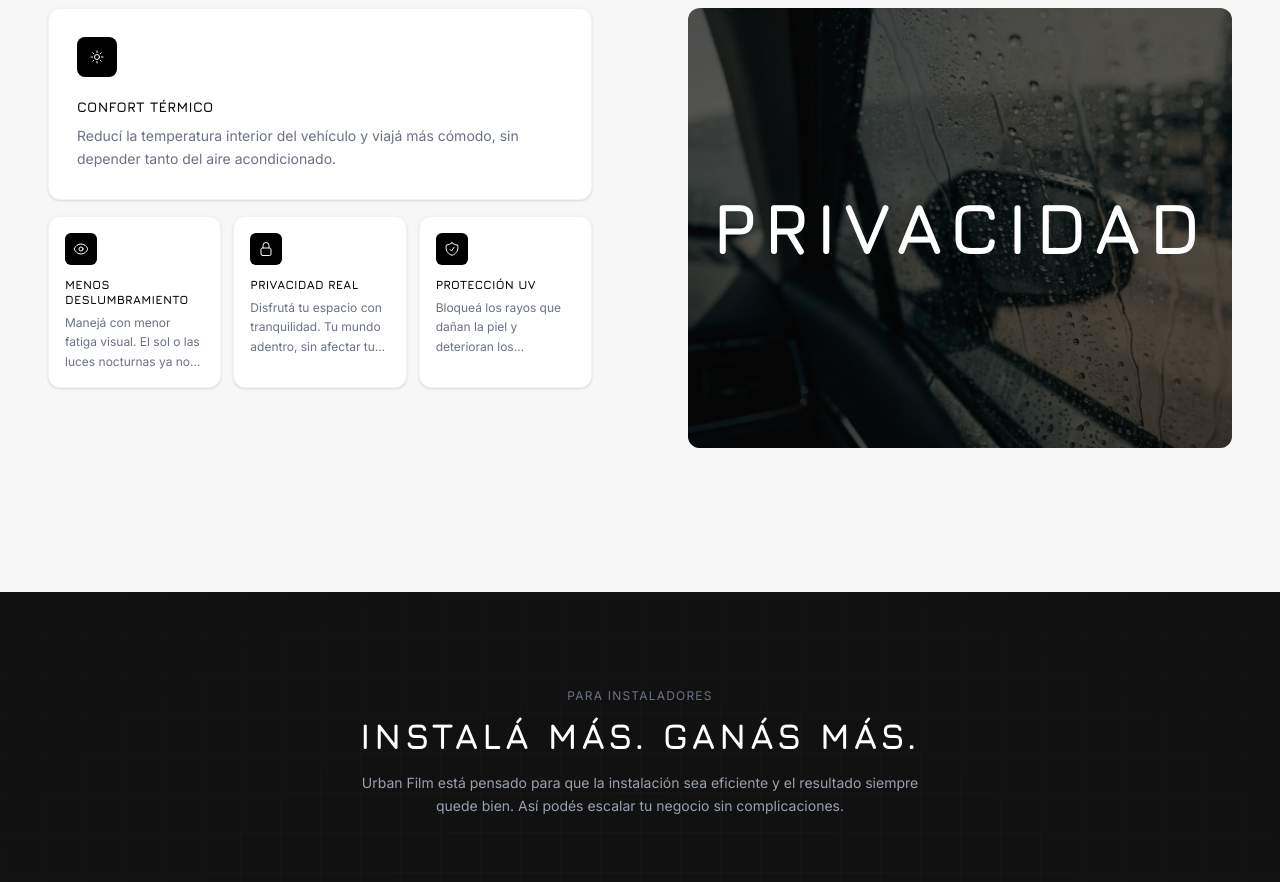
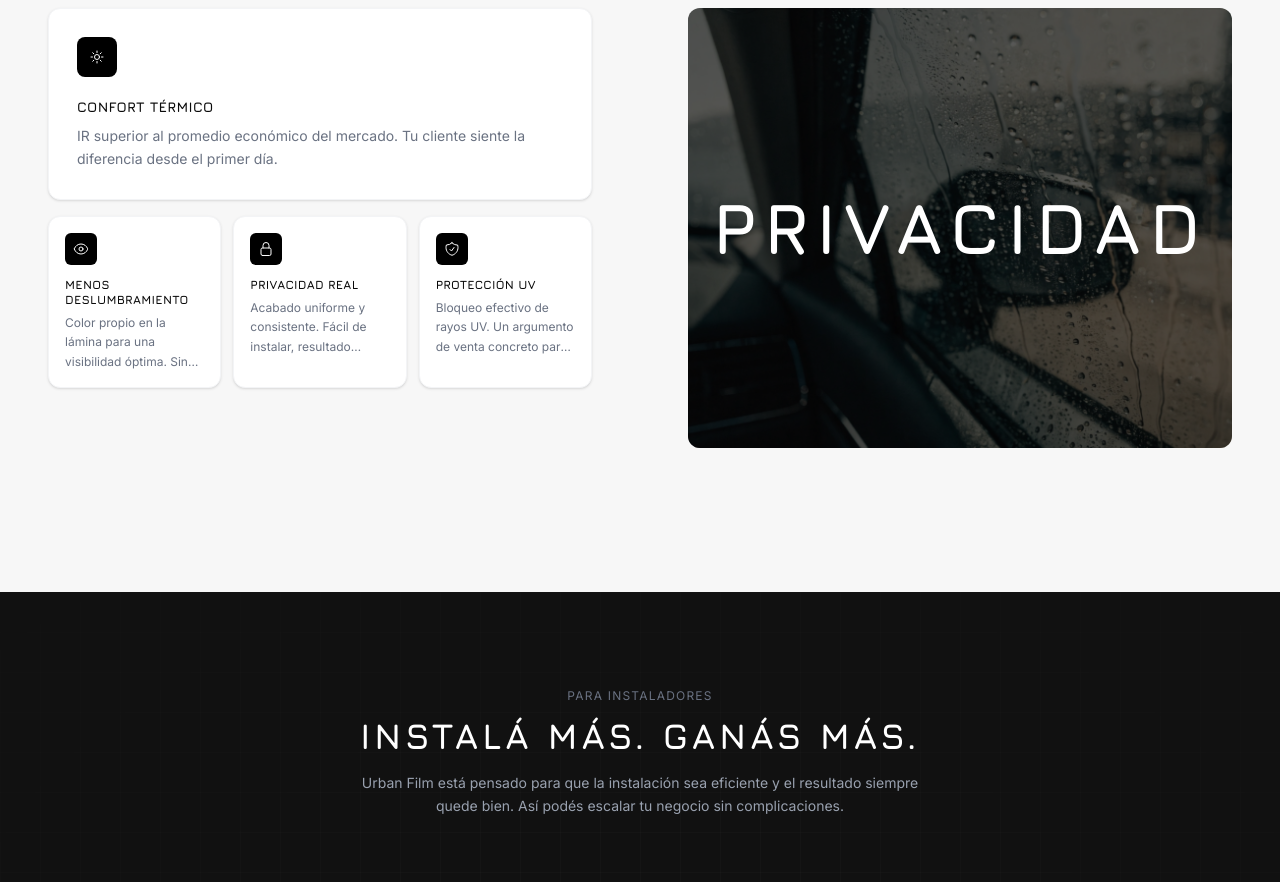
Before and after one commit to ColoniaCloud/UrbanFilm, a Next.js app: page / in a window 1280 px wide. Shown: the part 1040-1922 px from the top of the page. Built offline with nearby package versions, Linux system fonts and the light colour scheme.

Commit message:
fix: update drivers section card titles and descriptions

```diff
--- a/components/ConductoresSection.tsx
+++ b/components/ConductoresSection.tsx
@@ -18,7 +18,7 @@ const CARDS = [
   {
     id: 'termico',
     title: 'Confort térmico',
-    text: 'Reducí la temperatura interior del vehículo y viajá más cómodo, sin depender tanto del aire acondicionado.',
+    text: 'IR superior al promedio económico del mercado. Tu cliente siente la diferencia desde el primer día.',
     paths: [
       'M12 3v2.25m6.364.386-1.591 1.591M21 12h-2.25m-.386 6.364-1.591-1.591M12 18.75V21m-4.773-4.227-1.591 1.591M5.25 12H3m4.227-4.773L5.636 5.636M15.75 12a3.75 3.75 0 1 1-7.5 0 3.75 3.75 0 0 1 7.5 0Z',
     ],
@@ -26,7 +26,7 @@ const CARDS = [
   {
     id: 'deslumbramiento',
     title: 'Menos deslumbramiento',
-    text: 'Manejá con menor fatiga visual. El sol o las luces nocturnas ya no serán un problema.',
+    text: 'Color propio en la lámina para una visibilidad óptima. Sin desteñir, sin perder rendimiento.',
     paths: [
       'M2.036 12.322a1.012 1.012 0 0 1 0-.639C3.423 7.51 7.36 4.5 12 4.5c4.638 0 8.573 3.007 9.963 7.178.07.207.07.431 0 .639C20.577 16.49 16.64 19.5 12 19.5c-4.638 0-8.573-3.007-9.963-7.178Z',
       'M15 12a3 3 0 1 1-6 0 3 3 0 0 1 6 0Z',
@@ -35,7 +35,7 @@ const CARDS = [
   {
     id: 'privacidad',
     title: 'Privacidad real',
-    text: 'Disfrutá tu espacio con tranquilidad. Tu mundo adentro, sin afectar tu visibilidad.',
+    text: 'Acabado uniforme y consistente. Fácil de instalar, resultado profesional garantizado.',
     paths: [
       'M16.5 10.5V6.75a4.5 4.5 0 1 0-9 0v3.75m-.75 11.25h10.5a2.25 2.25 0 0 0 2.25-2.25v-6.75a2.25 2.25 0 0 0-2.25-2.25H6.75a2.25 2.25 0 0 0-2.25 2.25v6.75a2.25 2.25 0 0 0 2.25 2.25Z',
     ],
@@ -43,7 +43,7 @@ const CARDS = [
   {
     id: 'uv',
     title: 'Protección UV',
-    text: 'Bloqueá los rayos que dañan la piel y deterioran los materiales del interior del auto.',
+    text: 'Bloqueo efectivo de rayos UV. Un argumento de venta concreto para cerrar más trabajos.',
     paths: [
       'M9 12.75 11.25 15 15 9.75m-3-7.036A11.959 11.959 0 0 1 3.598 6 11.99 11.99 0 0 0 3 9.749c0 5.592 3.824 10.29 9 11.623 5.176-1.332 9-6.03 9-11.622 0-1.31-.21-2.571-.598-3.751h-.152c-3.196 0-6.1-1.248-8.25-3.285Z',
     ],
```
